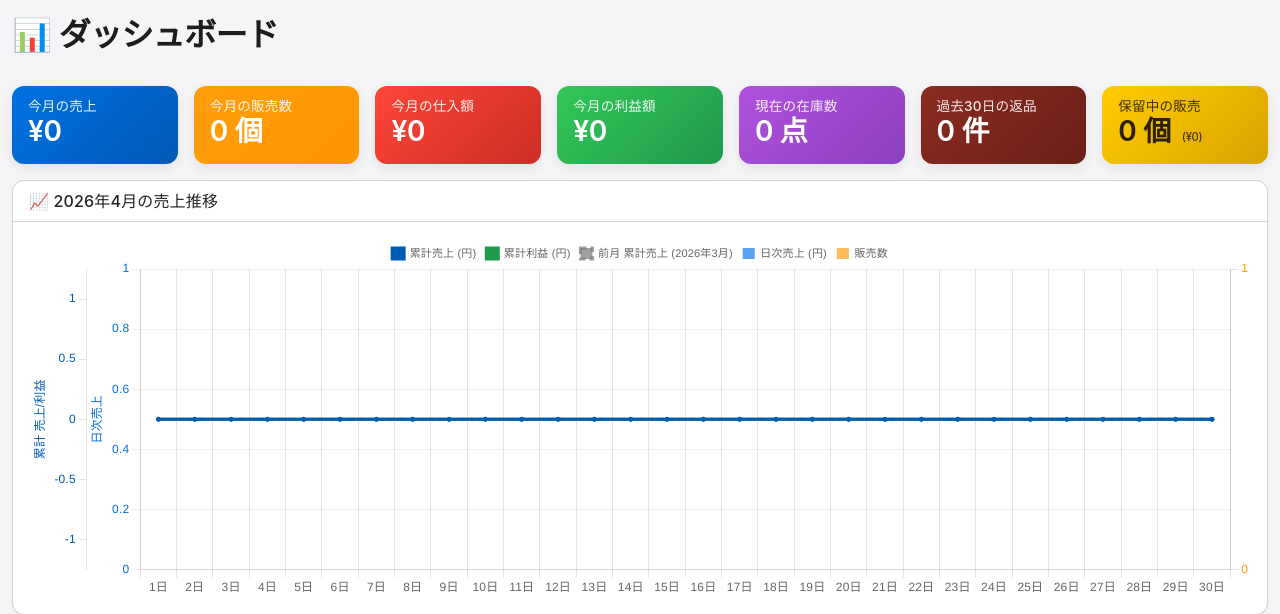
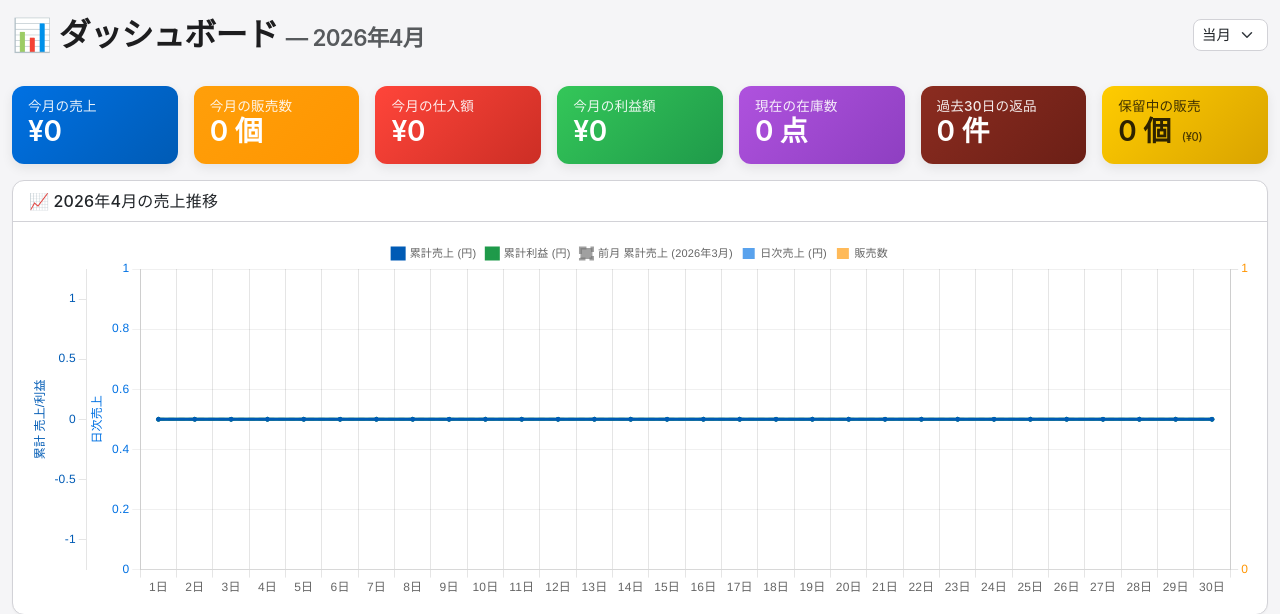
Before and after one commit to fujimuraman/camera-dashboard, a Flask app: page / in a window 1280 px wide. Shown: the part 57-671 px from the top of the page. Run offline with Flask 3, Linux system fonts and the light colour scheme; a user stored in the database is signed in; data comes from the database, SQL or seed files in the repository; data that the repository does not hold is empty; some libraries are stand-ins or nearby versions.

Commit message:
Auto-sync from claude-setup: [seller-dashboard] 売上分析 KPI 拡充 + 月別利益棒 + 在庫数推移 + ダッシュボード前月切替

```diff
--- a/seller-dashboard/app.py
+++ b/seller-dashboard/app.py
@@ -772,7 +772,17 @@ def create_app():
     @app.route("/")
     @login_required
     def dashboard():
-        today = datetime.now().date().isoformat()
+        # preset: this(当月、デフォルト) / prev(前月)
+        preset = request.args.get("preset", "this")
+        if preset not in ("this", "prev"):
+            preset = "this"
+        _now_real = datetime.now()
+        if preset == "prev":
+            # 前月: 当月1日 - 1日 で前月末日を target にする
+            target_dt = _now_real.replace(day=1) - timedelta(days=1)
+        else:
+            target_dt = _now_real
+        today = target_dt.date().isoformat()  # 集計対象月の日付（既存ロジックは substr(today,1,7) で月切り出し）
         with get_db() as conn:
             # 今月の売上・販売数・仕入・利益（プライスター方式 / 売上分析と同じ式）
             # Pending用に inventory.listing_price も取得（item_price が NULL/0 のときの推定価格）
@@ -824,7 +834,7 @@ def create_app():
                 else:
                     rate = estimate_amazon_fee_rate(r["title"] or "", None)
                     amz_fee += round(p * rate) * q
-            ym = datetime.now().strftime("%Y-%m")
+            ym = target_dt.strftime("%Y-%m")
             # 売上分析と同じ式に揃える:
             # - other:   Amazon利用料・プラス計上を除く経費
             # - amz_fee_from_expense: Amazon利用料（FBA保管料・サブスク等の月次経費）
@@ -872,8 +882,8 @@ def create_app():
                 "SELECT COUNT(*) AS c FROM returns WHERE return_date > date('now', '-30 days')"
             ).fetchone()["c"]
 
-            # 当月の日別売上＋利益（全日付で 0 埋め、累計線用）
-            now = datetime.now()
+            # 対象月の日別売上＋利益（全日付で 0 埋め、累計線用）
+            now = target_dt
             first = now.replace(day=1)
             if now.month == 12:
                 next_first = now.replace(year=now.year + 1, month=1, day=1)
@@ -1010,7 +1020,9 @@ def create_app():
             this_month=this_month,
             prev_month=prev_month,
             prev_ym_label=prev_first.strftime("%Y年%m月").replace("年0", "年"),
-            year_month=datetime.now().strftime("%Y年%-m月") if os.name != 'nt' else datetime.now().strftime("%Y年%m月").replace("年0", "年"),
+            # 表示中の対象月（preset で当月/前月切替）
+            year_month=target_dt.strftime("%Y年%-m月") if os.name != 'nt' else target_dt.strftime("%Y年%m月").replace("年0", "年"),
+            preset=preset,
         )
 
     # ==========================================================
@@ -1857,11 +1869,17 @@ def create_app():
         profit = (sales_total + shipping_income
                   - cost_total - amz_fee_total - other_exp_total
                   - promotion_total - refund_deduction)
+        # 現在の出品中商品数（Active かつ qty > 0）
+        inventory_count_now = conn.execute("""
+            SELECT COUNT(*) AS c FROM inventory
+            WHERE status LIKE 'Active%' AND quantity > 0
+        """).fetchone()["c"]
         kpi = {
             "qty_total": qty_total,
             "sales_total": sales_total,
             "shipping_income": shipping_income,
             "inventory_value": inventory_value,
+            "inventory_count": inventory_count_now,  # 現在の出品中商品数
             "cost_total": cost_total,
             "amazon_fee_total": amz_fee_total,
             "other_expense": other_exp_total,
@@ -1869,6 +1887,8 @@ def create_app():
             "avg_qty_per_day": round(qty_total / days_in_period, 2),
             "avg_price_per_unit": round(sales_total / qty_total, 2) if qty_total else 0,
             "avg_cost_per_unit": round(cost_total / qty_total, 2) if qty_total else 0,
+            # 利益単価 = 期間内利益 ÷ 期間内販売数
+            "avg_profit_per_unit": round(profit / qty_total, 2) if qty_total else 0,
             "refund_amount": refund_amount,
             "refund_count": refund_count,
             "promotion_total": promotion_total,
@@ -1961,6 +1981,18 @@ def create_app():
             else:
                 d["cum_prev"] = 0
 
+        # ----- 在庫数の推定推移（日別） -----
+        # 現在の出品中商品数（=「現在の在庫数」）と期間内累計販売数から逆算。
+        # 補充は無視する（あれば実値より過小推定）。
+        # 期間開始時点の在庫数 = 現在在庫 + 期間内累計販売数
+        # 各日末: 期間開始在庫 - 累計販売数（その日まで含む）
+        period_total_qty = sum(d["qty"] for d in daily)
+        inv_at_start = inventory_count_now + period_total_qty
+        _running_q = 0
+        for d in daily:
+            _running_q += d["qty"]
+            d["inv_est"] = inv_at_start - _running_q
+
         # 月別
         # 要件: preset=year はその年の1〜12月を全て横軸表示（データなし月は0）
         # それ以外（this/prev/custom）はデータがある月のみ
@@ -1986,6 +2018,15 @@ def create_app():
             if i < len(prev_ym_sorted):
                 _prev_cum_m += prev_by_month.get(prev_ym_sorted[i], 0)
             m["cum_prev"] = _prev_cum_m
+
+        # ----- 在庫数の推定推移（月別） -----
+        # 各月末時点の推定在庫数 = 現在在庫 + (該当月以降に売れた累計販売数)
+        period_total_qty_m = sum(m["qty"] for m in monthly)
+        inv_at_start_m = inventory_count_now + period_total_qty_m
+        _running_qm = 0
+        for m in monthly:
+            _running_qm += m["qty"]
+            m["inv_est"] = inv_at_start_m - _running_qm
 
         # ----- 市場活況度スコア（BSR 履歴から月別中央値）-----
         # 各 ASIN の BSR 履歴を月別に集約 → 中央値を算出 → 全在庫で月別中央値
--- a/seller-dashboard/templates/dashboard.html
+++ b/seller-dashboard/templates/dashboard.html
@@ -1,13 +1,21 @@
 {% extends "base.html" %}
 
 {% block content %}
-<h2>📊 ダッシュボード</h2>
+<div class="d-flex justify-content-between align-items-center mb-2">
+  <h2 class="mb-0">📊 ダッシュボード <small class="text-muted" style="font-size:0.7em">— {{ year_month }}</small></h2>
+  <form class="d-flex gap-2" method="get">
+    <select name="preset" class="form-select form-select-sm" onchange="this.form.submit()">
+      <option value="this" {% if preset=='this' %}selected{% endif %}>当月</option>
+      <option value="prev" {% if preset=='prev' %}selected{% endif %}>前月</option>
+    </select>
+  </form>
+</div>
 
 <div class="row g-3 my-3">
   <div class="col-md col-6">
     <div class="card dash-card dash-sales">
       <div class="card-body">
-        <h6 class="card-subtitle">今月の売上</h6>
+        <h6 class="card-subtitle">{% if preset=='prev' %}前月{% else %}今月{% endif %}の売上</h6>
         <h3>¥{{ "{:,}".format(stats.sales_total|int) }}</h3>
       </div>
     </div>
@@ -15,7 +23,7 @@
   <div class="col-md col-6">
     <div class="card dash-card dash-qty">
       <div class="card-body">
-        <h6 class="card-subtitle">今月の販売数</h6>
+        <h6 class="card-subtitle">{% if preset=='prev' %}前月{% else %}今月{% endif %}の販売数</h6>
         <h3>{{ stats.qty_total }} 個</h3>
       </div>
     </div>
@@ -23,7 +31,7 @@
   <div class="col-md col-6">
     <div class="card dash-card dash-cost">
       <div class="card-body">
-        <h6 class="card-subtitle">今月の仕入額</h6>
+        <h6 class="card-subtitle">{% if preset=='prev' %}前月{% else %}今月{% endif %}の仕入額</h6>
         <h3>¥{{ "{:,}".format(stats.cost_total|int) }}</h3>
       </div>
     </div>
@@ -31,7 +39,7 @@
   <div class="col-md col-6">
     <div class="card dash-card dash-profit">
       <div class="card-body">
-        <h6 class="card-subtitle">今月の利益額</h6>
+        <h6 class="card-subtitle">{% if preset=='prev' %}前月{% else %}今月{% endif %}の利益額</h6>
         <h3>¥{{ "{:,}".format(stats.profit|int) }}</h3>
       </div>
     </div>
```
Also changed, not shown: seller-dashboard/templates/analytics.html (+34 -7 lines).
